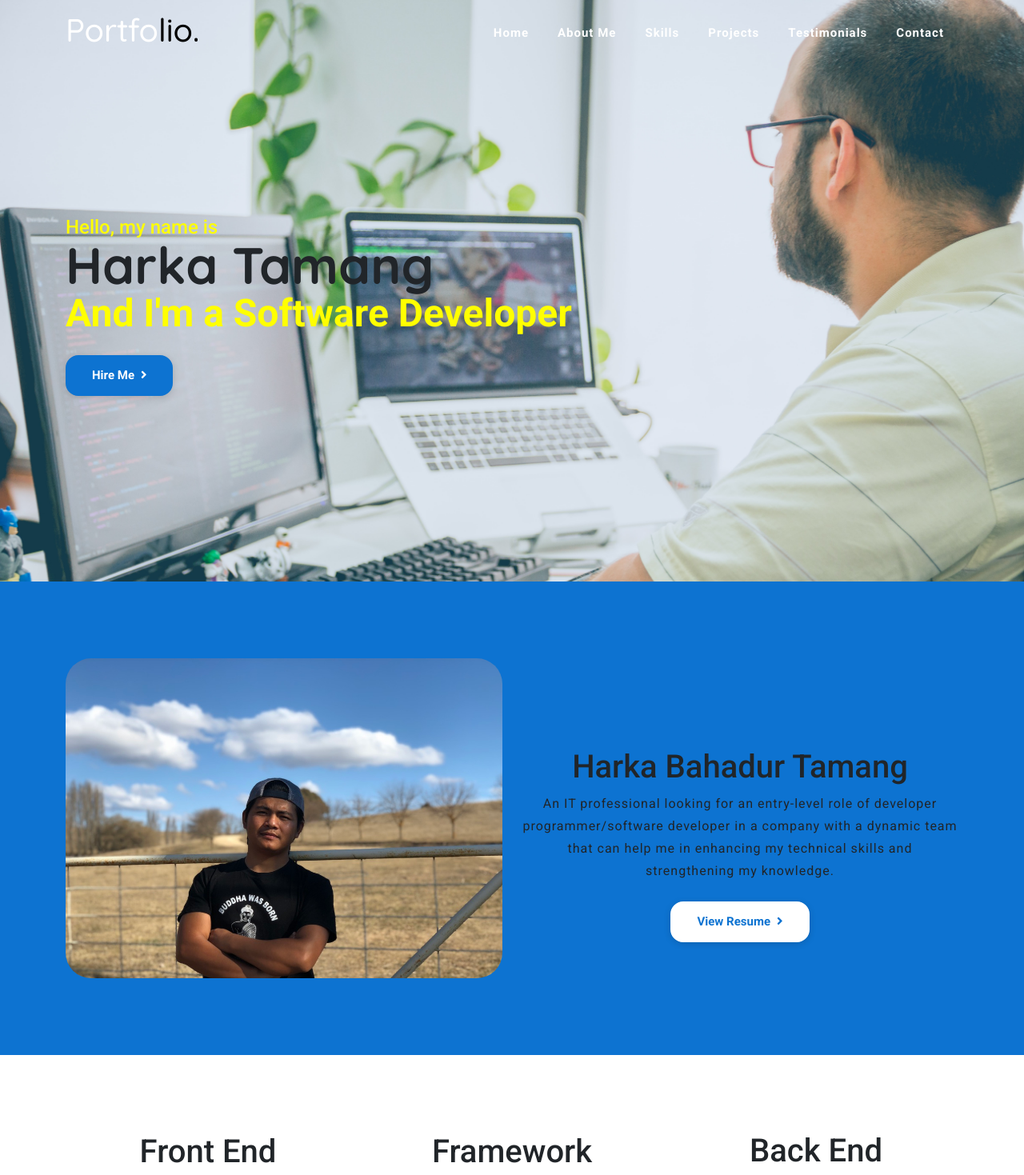
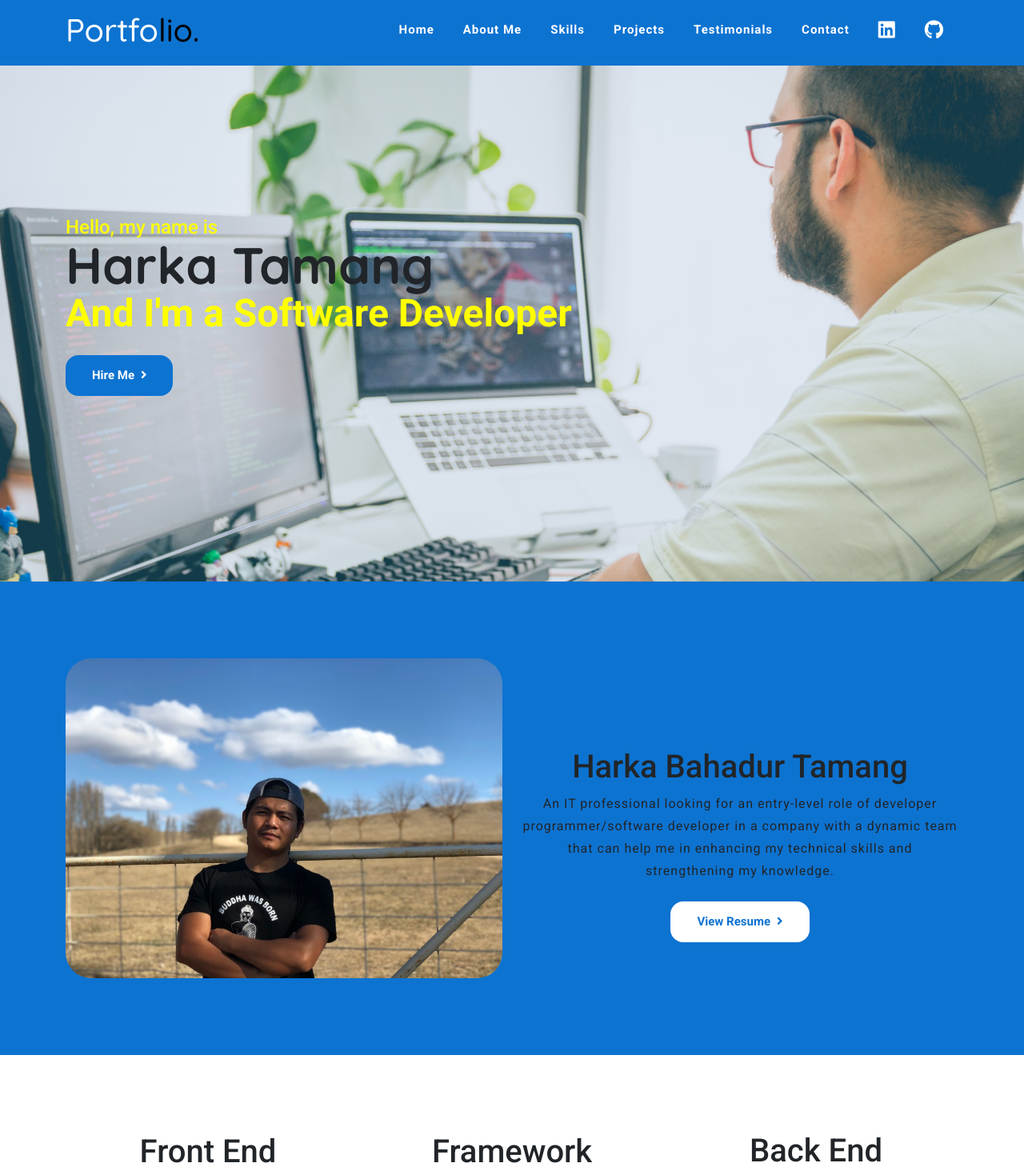
Before and after one commit to htamang/myportfolio, a React (Create React App) app: page / in a window 1280 px wide. Shown: the top 1469 px of the page at 80% size. Built offline with nearby package versions, Linux system fonts and the light colour scheme.

Commit message:
navbar update

```diff
--- a/src/App.css
+++ b/src/App.css
@@ -86,11 +86,7 @@ p {
   font-size: 0.9375rem;
   font-weight: 600;
   text-transform: capitalize;
-  box-shadow: 0px 2px 10px -1px rgb(0 0 0 / 19%);
-  -webkit-transition: all 0.4s ease-out 0s;
-  -o-transition: all 0.4s ease-out 0s;
-  -moz-transition: all 0.4s ease-out 0s;
-  transition: all 0.4s ease-out 0s;
+
 }
 
 .white-btn {
@@ -103,11 +99,7 @@ p {
   font-size: 0.9375rem;
   font-weight: 600;
   text-transform: capitalize;
-  box-shadow: 0px 2px 10px -1px rgb(0 0 0 / 19%);
-  -webkit-transition: all 0.4s ease-out 0s;
-  -o-transition: all 0.4s ease-out 0s;
-  -moz-transition: all 0.4s ease-out 0s;
-  transition: all 0.4s ease-out 0s;
+
 }
 
 .main-btn:hover {
@@ -127,18 +119,7 @@ p {
   margin: auto;
 }
 
-.learn-more{
-  display: inline-block;
-  background: var(--primary-color);
-  color: var(--white-color) !important;
-  font-size: 25px;
-  padding: 12px 36px;
-  margin-top: 20px;
-  font-weight: 400;
-  border-radius: 6px;
-  border: 2px solid var(--white-color);
-  transition: all 0.3s ease;
-}
+
 
 
 
@@ -150,15 +131,19 @@ p {
 .navigation-wrap {
   position: fixed;
   width: 100%;
-  left: 0;
-  z-index: 1000;
-  -webkit-transition: all 0.3s ease-out;
-  transition: all 0.3s ease-out;
+  background-color: var(--primary-color);
 }
 
 .navigation-wrap .nav-item {
-  padding: 0 0.625rem;
-  transition: all 200ms linear;
+
+  padding:0 0.625em;
+
+}
+.navigation-wrap .nav-item .icon {
+ padding-top: 0.1rem;
+
+font-size: 1.5rem;
+
 }
 
 .nav-link {
@@ -188,9 +173,6 @@ p {
   left: 0;
   width: 100%;
   background: var(--primary-color);
-
-  box-shadow: 0 0.125rem 1.75rem 0 rgb(0, 0, 0, 0.09);
-  transition: all 0.15s ease-in-out 0s;
 }
 
 /*
@@ -207,9 +189,7 @@ p {
 }
 .home-section h1 {
   font-size: 4rem;
-
   font-weight: 700;
-
   font-family: var(--secondry-font);
   line-height: 3rem;
 }
@@ -217,7 +197,6 @@ p {
   font-size: 3rem;
   color: var(--yellow-color);
   font-weight: 700;
-
   font-family: var(--primary-font);
 }
 .home-section h2 span {
@@ -234,18 +213,7 @@ p {
   color: var(--yellow-color);
   font-family: var(--primary-font);
 }
-.typeText {
-  color:var(--primary-color) !important;
-}
-.typeText::after {
-  content: "|";
-  animation: blink 1s infinite;
-}
 
-@keyframes blink {
-  0%, 100% {opacity: 1;}
-  50% {opacity: 0;}
-}
 
 /*
 ==========================================
--- a/src/components/Navbar.js
+++ b/src/components/Navbar.js
@@ -55,6 +55,14 @@ const Navbar = () => {
                   Contact
                 </a>
               </li>
+              <li className="nav-item">
+                <a className="nav-link icon" data-bs-toggle="tooltip" title="Linkedin Profile" href="https://www.linkedin.com/in/harka-tamang-27b139173/"><i class="fab fa-linkedin"></i>
+                </a>
+              </li>
+              <li className="nav-item">
+                <a className="nav-link icon" data-bs-toggle="tooltip" title="Github Profile" href="https://github.com/htamang"><i class="fab fa-github"></i>
+                </a>
+              </li>
             </ul>
           </div>
         </div>
--- a/src/index.js
+++ b/src/index.js
@@ -4,7 +4,7 @@ import App from './App';
 import reportWebVitals from './reportWebVitals';
 //import 'bootstrap/dist/css/bootstrap.min.css';
 //import 'bootstrap/dist/js/bootstrap.bundle.min.js';
-
+//import './components/main'
 ReactDOM.render(
   <React.StrictMode>
     <App />
```
Also changed, not shown: src/components/main.js (added, +64 -0 lines).
